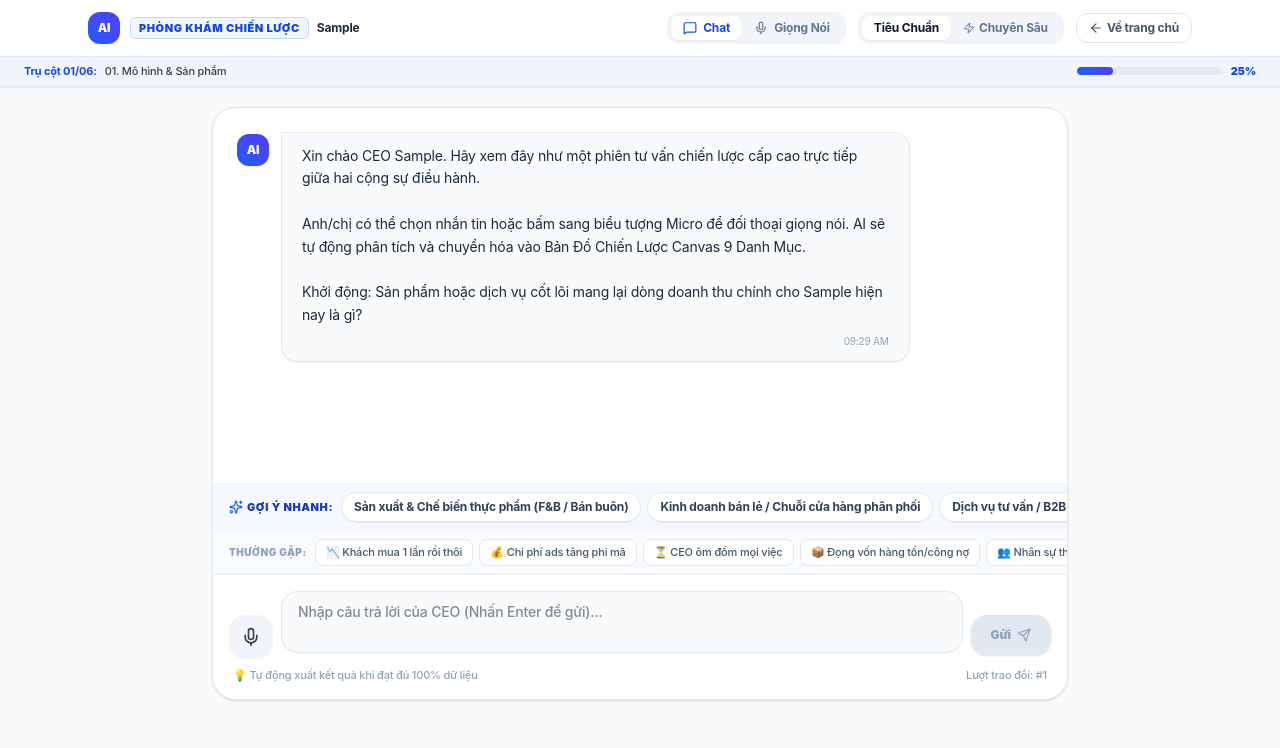
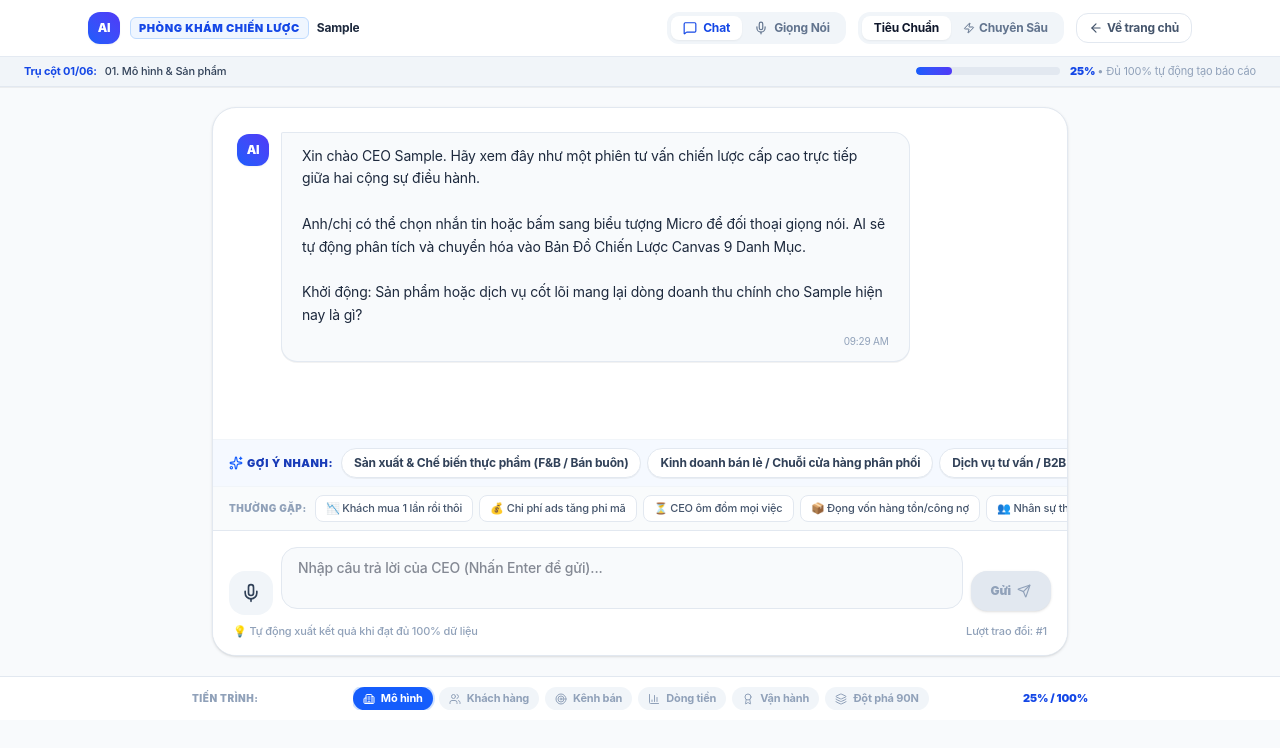
Before and after one commit to eduzteam09-sketch/xraybusiness, a React (Vite) app: page / in a window 1280 px wide. Both pictures are taken after typing "Sample", "Sample", "Sample" into the empty fields and a click on the button "Bắt Đầu Khám Ngay (Miễn Phí)". Shown: the top 748 px of the page. Built offline with nearby package versions, Linux system fonts and the light colour scheme.

Commit message:
feat: AI strategic clinic dual-mode interface, free text industry input, and auto report generation at 100%

```diff
--- a/src/components/CheckupInterview.tsx
+++ b/src/components/CheckupInterview.tsx
@@ -512,7 +512,9 @@ export const CheckupInterview: React.FC<CheckupInterviewProps> = ({
                 style={{ width: `${Math.max(dataConfidence, 20)}%` }}
               ></div>
             </div>
-            <span className="font-black text-blue-700 text-[11px]">{dataConfidence}%</span>
+            <span className="font-black text-blue-700 text-[11px] whitespace-nowrap">
+              {dataConfidence}% <span className="hidden sm:inline font-normal text-slate-400">• Đủ 100% tự động tạo báo cáo</span>
+            </span>
           </div>
         </div>
       </header>
@@ -848,6 +850,47 @@ export const CheckupInterview: React.FC<CheckupInterviewProps> = ({
 
       </main>
 
+      {/* 3. TIẾN TRÌNH CÁC BƯỚC NẰM GỌN GÀNG PHÍA DƯỚI (CHIẾM DIỆN TÍCH NHỎ, ƯU TIÊN MÀN HÌNH CHAT/VOICE) */}
+      <footer className="w-full bg-white/95 backdrop-blur-xs border-t border-slate-200 py-2 sm:py-2.5 px-3 sm:px-6">
+        <div className="max-w-4xl mx-auto flex items-center justify-between gap-2 overflow-x-auto no-scrollbar">
+          <div className="flex items-center gap-1.5 shrink-0">
+            <span className="text-[10px] font-black uppercase tracking-wider text-slate-400">
+              Tiến trình:
+            </span>
+          </div>
+
+          <div className="flex items-center gap-1.5 flex-nowrap overflow-x-auto no-scrollbar">
+            {STRATEGIC_PILLARS.map((st) => {
+              const isDone = st.id < currentStep;
+              const isCurrent = st.id === currentStep;
+              const Icon = st.icon;
+
+              return (
+                <div
+                  key={st.id}
+                  className={`flex items-center gap-1.5 px-2.5 py-1 rounded-full text-xs font-bold transition-all shrink-0 ${
+                    isCurrent
+                      ? 'bg-blue-600 text-white shadow-xs ring-2 ring-blue-500/20'
+                      : isDone
+                      ? 'bg-emerald-50 text-emerald-800 border border-emerald-200'
+                      : 'bg-slate-100 text-slate-400'
+                  }`}
+                  title={st.desc}
+                >
+                  <Icon className="w-3 h-3 shrink-0" />
+                  <span className="text-[11px] whitespace-nowrap">{st.short}</span>
+                  {isDone && <CheckCircle2 className="w-3 h-3 text-emerald-600 shrink-0" />}
+                </div>
+              );
+            })}
+          </div>
+
+          <div className="text-[11px] font-black text-blue-700 shrink-0 hidden sm:block whitespace-nowrap">
+            {dataConfidence}% / 100%
+          </div>
+        </div>
+      </footer>
+
     </div>
   );
 };
```
